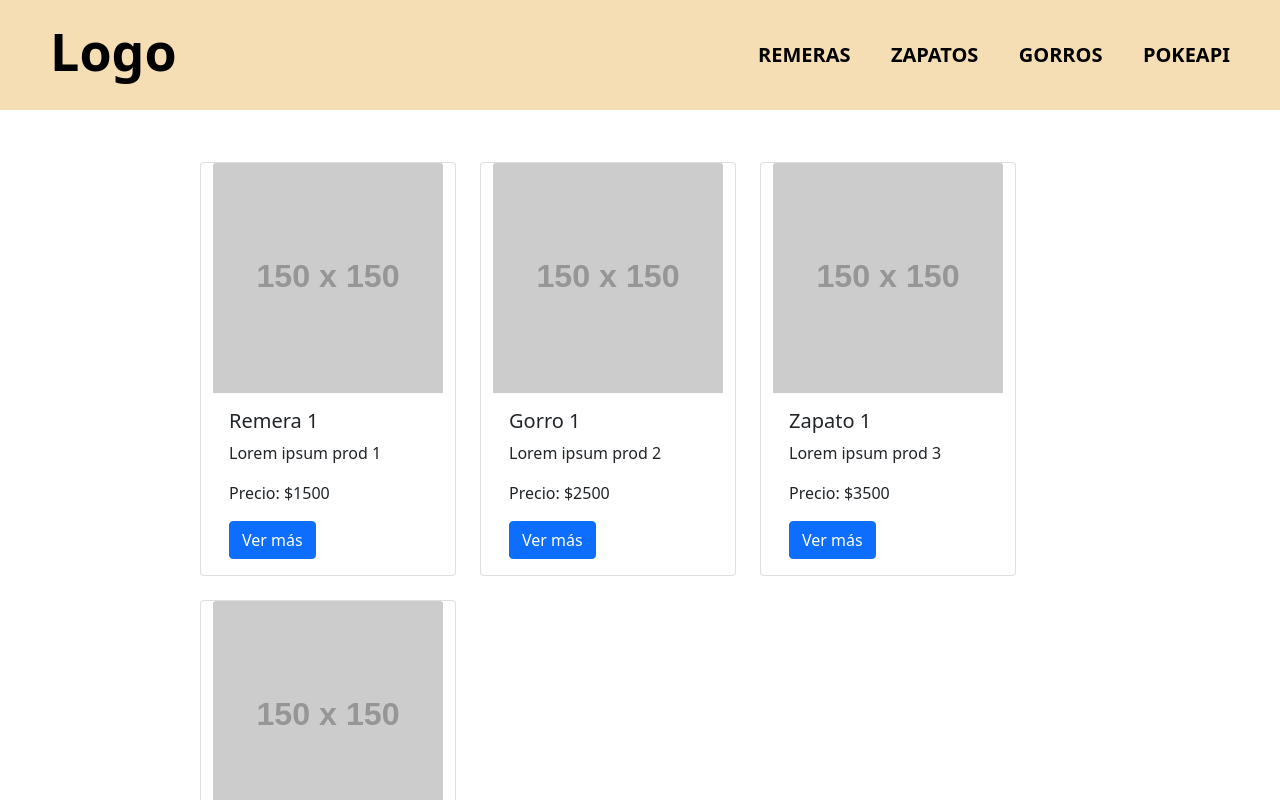
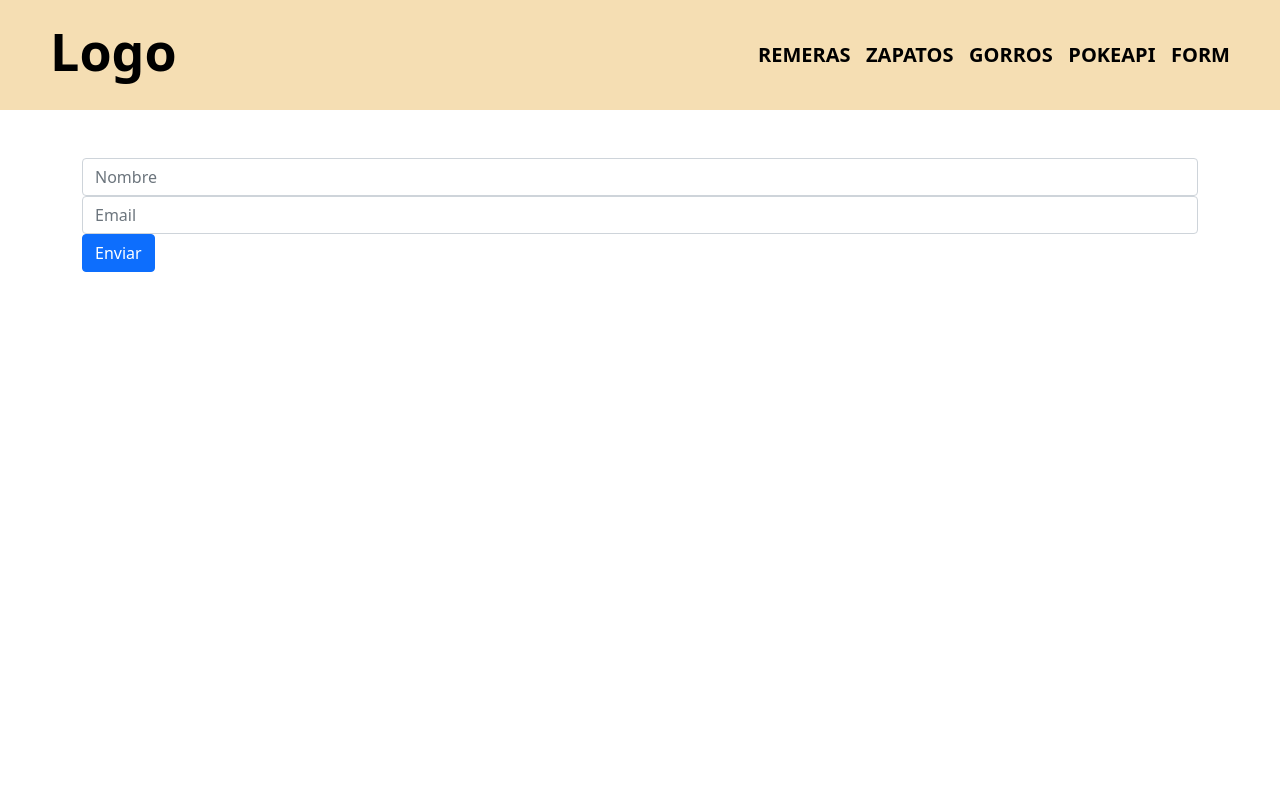
Before and after one commit to nicolasre9/curso-react-js, a React (Create React App) app: page /form in a window 1280 px wide. Before the commit this address led to /. Shown: the top 800 px of the page. Built offline with nearby package versions, Linux system fonts and the light colour scheme.

Commit message:
formularios

```diff
--- a/src/App.js
+++ b/src/App.js
@@ -8,6 +8,7 @@ import { NavBar } from './components/NavBar/NavBar';
 import { Contacto } from './components/Contacto';
 import { Nosotros } from './components/Nosotros';
 import { PokeApi } from './Ejemplos/PokeApi/PokeApi';
+import { Form } from './Ejemplos/Form/Form';
 import { BrowserRouter, Route, Routes, Navigate } from 'react-router-dom'
 
 
@@ -26,6 +27,7 @@ function App() {
           {/* <Route path="/nosotros" element={ <Nosotros/> }/> */}
           {/* <Route path="/contacto" element={ <Contacto/> }/> */}
           <Route path="/poke-api" element={ <PokeApi/> }/>
+          <Route path="/form" element={ <Form/> }/>
 
           <Route path="*" element={ <Navigate to='/'/> }/>
         </Routes>
--- /dev/null
+++ b/src/Ejemplos/Form/Form.js
@@ -0,0 +1,57 @@
+import React from 'react'
+import { useEffect, useState } from 'react'
+
+export const Form = () => {
+    /* FORMA INEFICIENTE PARA FORMULARIOS */
+    // const [nombre, setNombre] = useState('')
+    // const [email, setEmail] = useState('')
+
+    // const handleNombre = (e) => setNombre(e.target.value)
+    // const handleEmail = (e) => setEmail(e.target.value)
+
+    // const handleSubmit = (e) => {
+    //     e.preventDefault()
+    //     console.log("submit: "+nombre+" "+email)
+    // }
+
+    // return (
+    //     <div className="my-5 container">
+    //         <form onSubmit={handleSubmit}>
+    //             <input className="form-control" type="text" placeholder="Nombre" onChange={handleNombre} value={nombre}/>
+    //             <input className="form-control" type="email" placeholder="Email" onChange={handleEmail} value={email}/>
+    //             <button type="submit" className="btn btn-primary">Enviar</button>
+    //         </form>
+    //     </div>
+    // )
+
+    /******************************/
+
+    /* FORMA CORRECTA */
+    const [values, setValues] = useState({
+        nombre: '',
+        email: ''
+    })
+
+    const handleInputChange = (e) => {
+        setValues({
+            ...values, //replico estado anterior, luego reemplazo abajo
+            [e.target.name]: e.target.value //al estar ultimo se modifica/reemplazo la propiedad que antes se puso en el spread de arriba
+        })
+    }
+
+    const handleSubmit = (e) => {
+        e.preventDefault()
+        console.log(values)
+    }
+
+    return (
+        <div className="my-5 container">
+            <form onSubmit={handleSubmit}>
+                {/* value de estados deben coincidir con el name del input */}
+                <input className="form-control" type="text" placeholder="Nombre" onChange={handleInputChange} value={values.nombre} name="nombre"/>
+                <input className="form-control" type="email" placeholder="Email" onChange={handleInputChange} value={values.email} name="email"/>
+                <button type="submit" className="btn btn-primary">Enviar</button>
+            </form>
+        </div>
+    )
+}
--- a/src/components/ItemCount/ItemCount.js
+++ b/src/components/ItemCount/ItemCount.js
@@ -1,13 +1,13 @@
 import React from 'react'
 import { useEffect, useState } from 'react'
 
-export const ItemCount = ({max, min = 0}) => {
+export const ItemCount = ({max, min = 0, counter, setCounter}) => {
 
-    const [counter, setCounter] = useState(min)
+  //const [counter, setCounter] = useState(min)
 
-    const handleSumar = e => counter < max && setCounter(counter + 1);
+  const handleSumar = e => counter < max && setCounter(counter + 1);
 
-    const handleRestar = e => counter > min && setCounter(counter - 1);
+  const handleRestar = e => counter > min && setCounter(counter - 1);
 
 
   return (
--- a/src/components/ItemDetail/ItemDetail.js
+++ b/src/components/ItemDetail/ItemDetail.js
@@ -1,7 +1,21 @@
 import React from 'react'
 import { ItemCount } from '../ItemCount/ItemCount'
+import { useEffect, useState } from 'react'
+
 
 export const ItemDetail = ({id, nombre, img, desc, precio, stock, categoria}) => {
+
+  const [cantidad, setCantidad] = useState(0)
+
+  const handleAgregar = () => {
+    if (cantidad === 0) return
+
+    const addItem = { id, nombre, precio, stock, cantidad }
+
+    console.table(addItem)
+  }
+
+
   return (
     <div>
         <h3>{nombre}</h3>
@@ -10,7 +24,13 @@ export const ItemDetail = ({id, nombre, img, desc, precio, stock, categoria}) =>
         <p>Stock: {stock}</p>
         <h5>Precio: ${precio}</h5>
 
-        <ItemCount max={stock}/>
+        <ItemCount max={stock} counter={cantidad} setCounter={setCantidad}/>
+
+        <button
+          className="btn btn-success my-2"
+          onClick={handleAgregar}>
+          Agregar al carrito
+        </button>
     </div>
   )
 }
--- a/src/components/NavBar/NavBar.js
+++ b/src/components/NavBar/NavBar.js
@@ -15,6 +15,7 @@ export const NavBar = () => {
                 {/* <Link to="/nosotros" className="header-link">Nosotros</Link>
                 <Link to="/contacto" className="header-link">Contacto</Link> */}
                 <Link to="/poke-api" className="header-link">PokeAPI</Link>
+                <Link to="/form" className="header-link">Form</Link>
             </nav>
         </header>
     )
```
